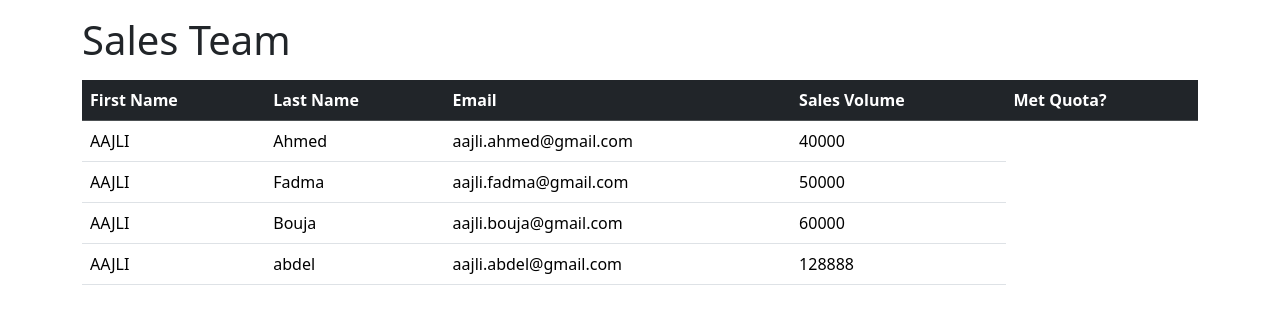
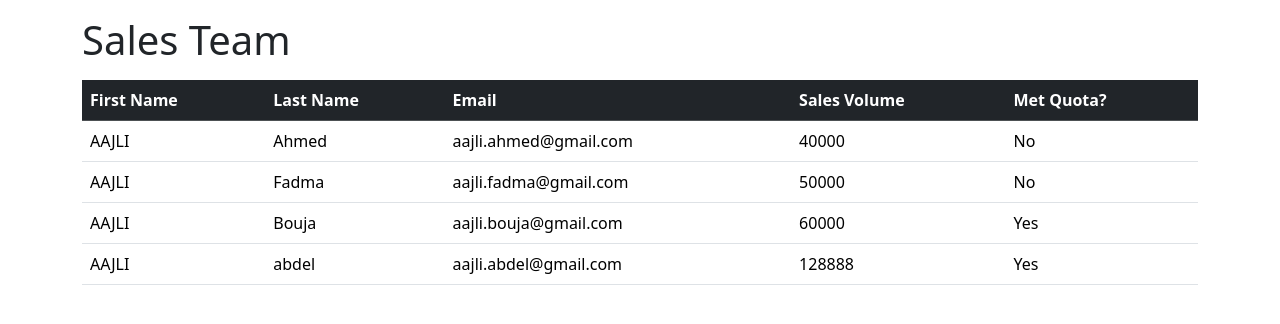
Before and after one commit to aajliAhmed/Angular-Training, an Angular app in the folder sales-project/: page / in a window 1280 px wide. Shown: the top 324 px of the page. Built offline with nearby package versions, Linux system fonts and the light colour scheme.

Commit message:
condtion Quota

```diff
--- a/sales-project/src/app/sales-person-list/sales-person-list-bootstrap.component.html
+++ b/sales-project/src/app/sales-person-list/sales-person-list-bootstrap.component.html
@@ -16,6 +16,10 @@
         <td>{{tempSalesPerson.lastName}}</td>
         <td>{{tempSalesPerson.email}}</td>
         <td>{{tempSalesPerson.salesVolume}}</td>
+        <td >
+            <div *ngIf="tempSalesPerson.salesVolume >=55000;else myElseBlock">Yes</div>
+            <ng-template #myElseBlock>No</ng-template>
+        </td>
     </tr>
 </tbody>
 
```
